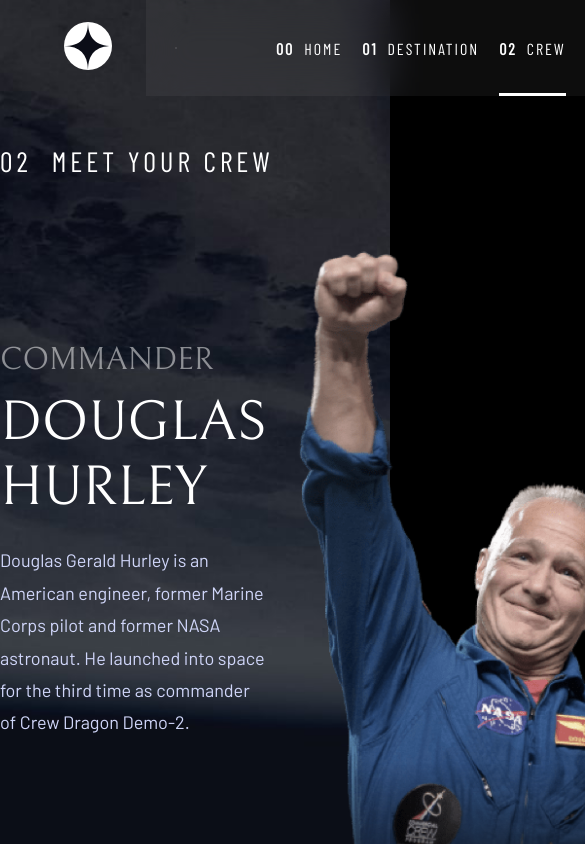
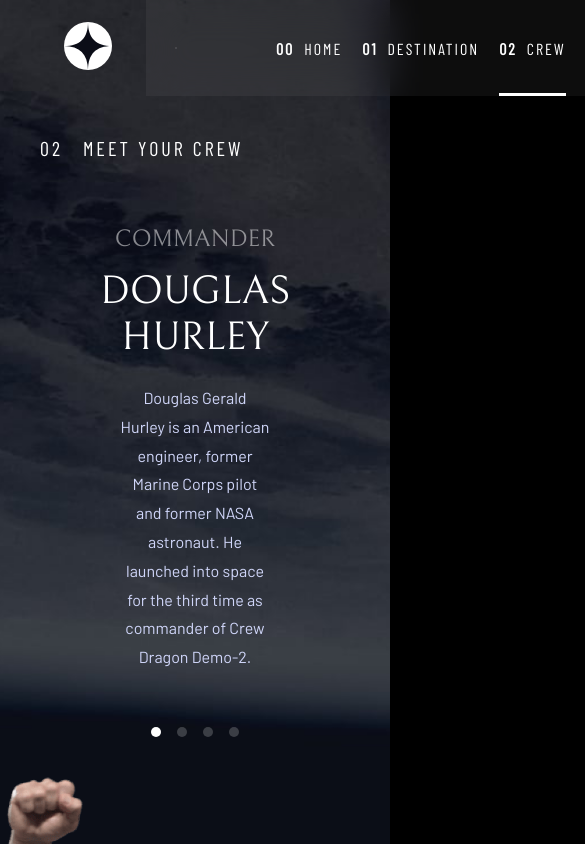
Before and after one commit to nshahaf/space-tourism, a React (Vite) app: page /crew in a window 390 px wide. Shown: the top 844 px of the page, 585 px wide, since content can reach past the window. Built offline with nearby package versions, Linux system fonts and the light colour scheme.

Commit message:
crew tablet layout

```diff
--- a/src/assets/styles/pages/_crew.scss
+++ b/src/assets/styles/pages/_crew.scss
@@ -6,37 +6,69 @@
   main {
     height: 100%;
     color: white;
-    // padding: 48px 165px;
+    padding: 40px 0px;
+    overflow-y: hidden;
+    @include for-wide-layout {
       padding: 48px 0px;
+    }
   }
 
   .content {
     height: 100%;
     display: flex;
     flex-direction: column;
+    max-width: 768px;
+    margin-inline: auto;
+    padding: 0 40px;
+
+    @include for-wide-layout {
       max-width: 1110px;
-    margin-inline: auto;
+    }
 
     .text-5 {
       display: flex;
       text-transform: uppercase;
       gap: 20px;
+      margin-bottom: 65px;
+      font-size: 20px;
+      letter-spacing: 3px;
+
+      @include for-wide-layout {
+        font-size: 28px;
+        letter-spacing: 4px;
         margin-bottom: 29px;
+      }
     }
   }
 
   .crew {
     display: flex;
+    flex-direction: column;
+    text-align: center;
+
+
+    @include for-wide-layout {
+      text-align: left;
+    }
+
+
+    @include for-wide-layout {
+      flex-direction: row;
+      gap: 32px;
       flex: 1;
       height: 100%;
-    gap: 32px;
+    }
 
     .info-container {
-      gap: 40px;
+      gap: 55px;
       flex: 1;
       display: flex;
       flex-direction: column;
       align-content: center;
+
+      @include for-wide-layout {
+        gap: 40px;
+      }
 
       .info {
         flex: 1;
@@ -48,37 +80,73 @@
         .text-3 {
           text-transform: uppercase;
         }
+
         .text-4 {
+          padding-bottom: 15px;
+          color: rgba(255, 255, 255, 0.5);
+          font-size: 1.5rem;
+
+          @include for-wide-layout {
+            font-size: 2rem;
             padding-bottom: 12px;
-          color: rgba(255, 255, 255, 0.5);
           }
+        }
+
         .text-3 {
           padding-bottom: 24px;
+          font-size: 2.5rem;
+
+          @include for-wide-layout {
+            font-size: 3.5rem;
           }
-        p{
+        }
+
+        p {
           color: $blue-300;
+          padding-inline: 80px;
+          font-size: 16px;
+
+          @include for-wide-layout {
+            padding-inline: 0px;
+            font-size: 18px;
+
+          }
         }
       }
 
       nav {
-        margin-bottom: 48px;
+        margin-bottom: 40px;
         display: flex;
         align-items: center;
-        gap: 40px;
+        justify-content: center;
+        gap: 16px;
+
         a {
           display: inline-block;
-          width: 15px;
-          height: 15px;
+          width: 10px;
+          height: 10px;
           background-color: rgba(255, 255, 255, 0.2);
           border-radius: 50%;
 
           &:hover {
             background-color: rgba(255, 255, 255, 0.4);
           }
+
           &.active {
             background-color: rgba(255, 255, 255, 1);
           }
 
+        }
+
+        @include for-wide-layout {
+          margin-bottom: 48px;
+          gap: 40px;
+          justify-content: left;
+
+          a {
+            width: 15px;
+            height: 15px;
+          }
         }
       }
     }
@@ -88,24 +156,29 @@
       flex: 1;
       display: flex;
       align-items: center;
+      justify-content: center;
+
+      img {
+        width: 400px;
+        max-height: 700px;
+
+      }
+
+      @include for-wide-layout {
         justify-content: right;
-
         img {
           width: 500px;
           max-height: 700px;
           filter: saturate(80%);
         $fade-start: 75%;
-        -webkit-mask-image: linear-gradient(
-          to bottom,
+        -webkit-mask-image: linear-gradient(to bottom,
             rgba(0, 0, 0, 1) $fade-start,
-          rgba(0, 0, 0, 0) 100%
-        );
-        mask-image: linear-gradient(
-          to bottom,
+            rgba(0, 0, 0, 0) 100%);
+        mask-image: linear-gradient(to bottom,
             rgba(0, 0, 0, 1) $fade-start,
-          rgba(0, 0, 0, 0) 100%
-        );
+            rgba(0, 0, 0, 0) 100%);
         }
       }
     }
   }
+}
```
Lines whose indentation alone changed are shown as unchanged.
